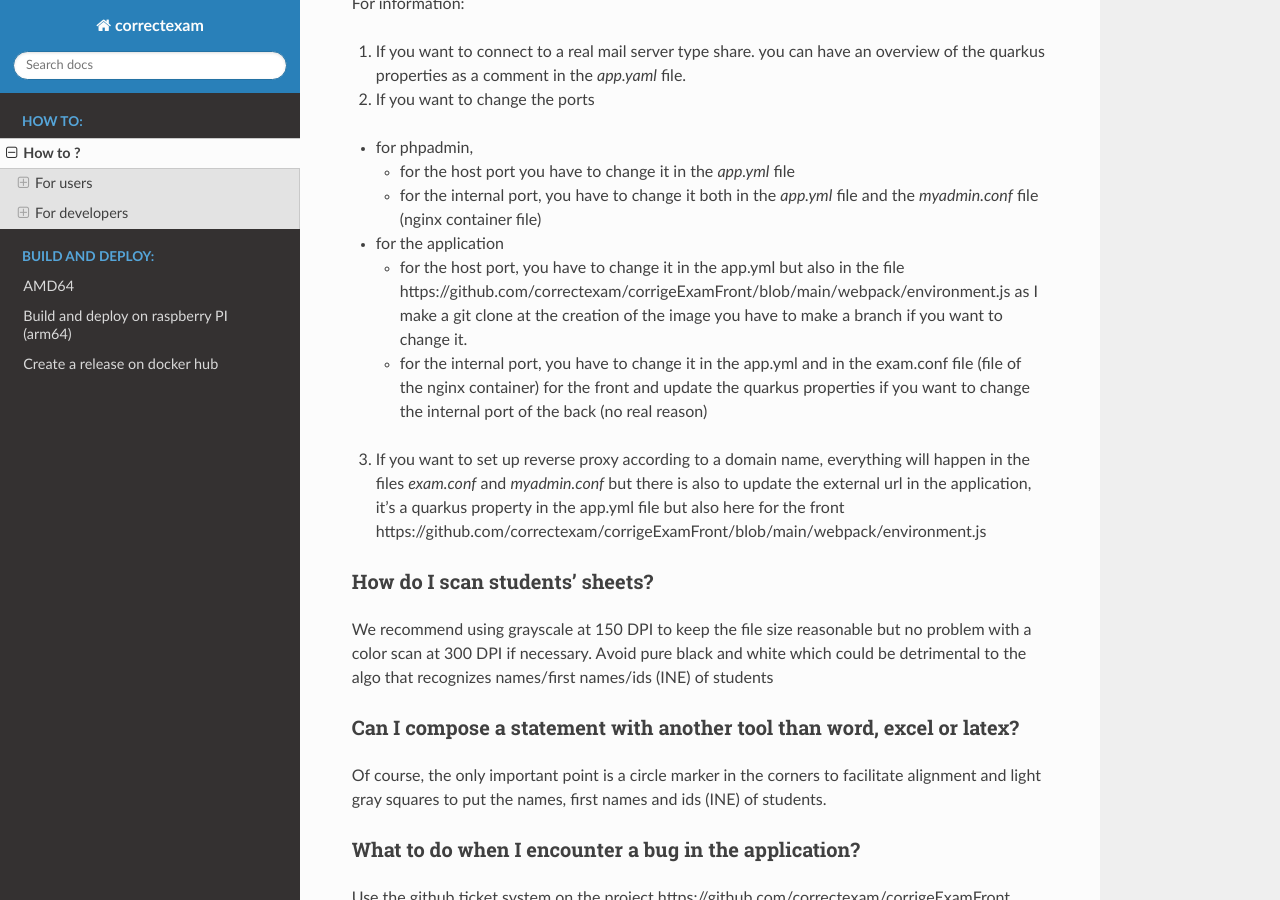
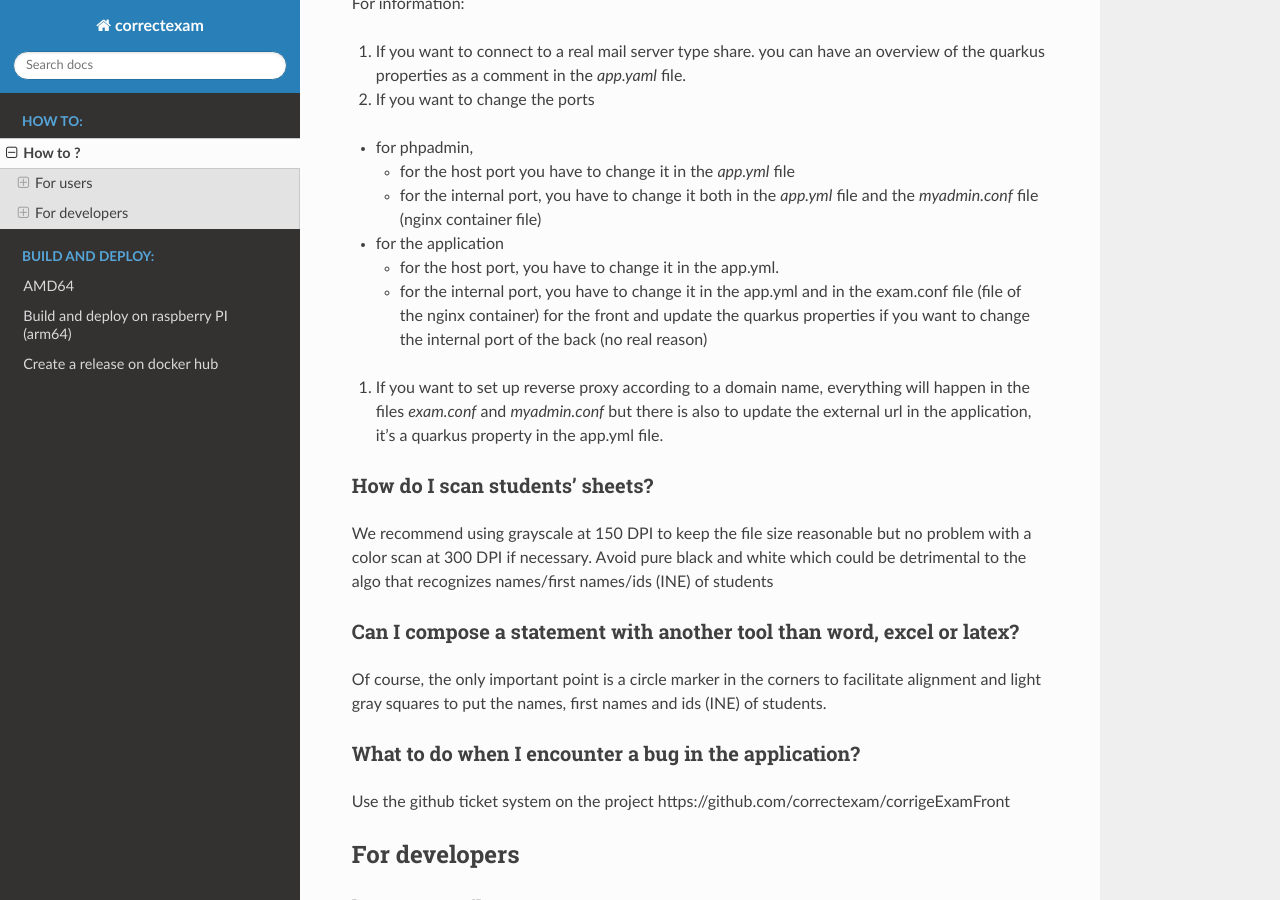
Before and after one commit to correctexam/documentation, a Sphinx documentation site: the page built from docs/source/faq.md, in a window 1280 px wide and 900 px high, scrolled down 4761 px. Built offline with Sphinx 7.4.7 and the Read the Docs theme 2.0.0, drawn with Linux system fonts in a browser that asks for light colours.

Commit message:
update documentation

```diff
--- a/docs/source/faq.md
+++ b/docs/source/faq.md
@@ -99,14 +99,15 @@ For information:
 1. If you want to connect to a real mail server type share. you can have an overview of the quarkus properties as a comment in the *app.yaml* file.
 
 2. If you want to change the ports
+
 - for phpadmin,
   - for the host port you have to change it in the *app.yml* file
   - for the internal port, you have to change it both in the *app.yml* file and the *myadmin.conf* file (nginx container file)
 - for the application
-  - for the host port, you have to change it in the app.yml but also in the file https://github.com/correctexam/corrigeExamFront/blob/main/webpack/environment.js as I make a git clone at the creation of the image you have to make a branch if you want to change it.
+  - for the host port, you have to change it in the app.yml.
   - for the internal port, you have to change it in the app.yml and in the exam.conf file (file of the nginx container) for the front and update the quarkus properties if you want to change the internal port of the back (no real reason)
 
-3. If you want to set up reverse proxy according to a domain name, everything will happen in the files *exam.conf* and *myadmin.conf* but there is also to update the external url in the application, it's a quarkus property in the app.yml file but also here for the front https://github.com/correctexam/corrigeExamFront/blob/main/webpack/environment.js
+1. If you want to set up reverse proxy according to a domain name, everything will happen in the files *exam.conf* and *myadmin.conf* but there is also to update the external url in the application, it's a quarkus property in the app.yml file.
 
 
 ### How do I scan students' sheets?
```
